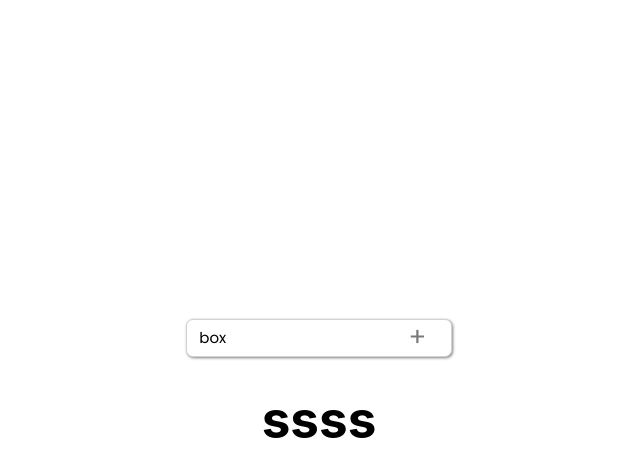
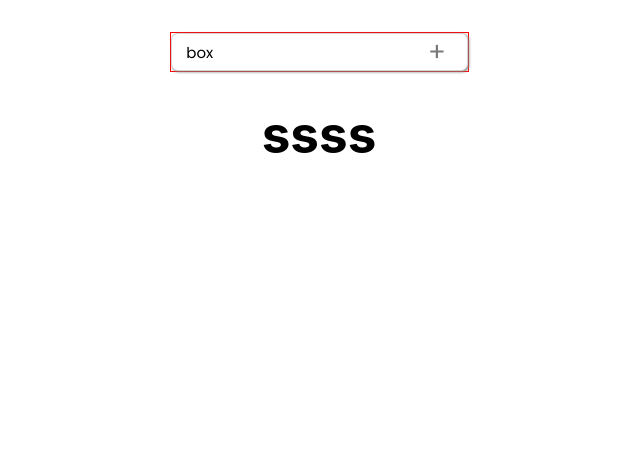
Before and after one commit to Joshuacodeat10/React-Todo-List, a React (Vite) app: page / in a window 1280 px wide. Shown: the top 476 px of the page, without its empty margins (321-961 px from the left). Built offline with nearby package versions, Linux system fonts and the light colour scheme.

Commit message:
Gave buttons some simple styles

```diff
--- a/src/components/TodoInput/TodoInput.jsx
+++ b/src/components/TodoInput/TodoInput.jsx
@@ -1,12 +1,12 @@
 import './todoinput.css'
 export default function TodoInput({value,onChange, ...props }){
     return(
-        <div>
+
             <form {...props}>
                 <input type="text" onChange={onChange} value={value}  placeholder="Please input your task" name="" id="" />
                 <input type="submit" value="+" />
             </form>
-        </div>
+
 
     )
 }
--- a/src/components/TodoInput/todoinput.css
+++ b/src/components/TodoInput/todoinput.css
@@ -3,7 +3,7 @@ input[type=text]{
     border-radius:7px;
     font-family:Poppins;
     padding-left:5%;
-    width:250px;
+    width:100%;
     height:34px;
     font-size:15px;
     border:1px solid rgb(210, 210, 210);
@@ -39,5 +39,7 @@ form{
     display:flex;
     justify-content: center;
     align-items: center;
+    /* width:250px; */
+    border:1px solid red;
     /* background-color: red; */
 }
--- a/src/components/TodoList/TodoList.jsx
+++ b/src/components/TodoList/TodoList.jsx
@@ -1,7 +1,8 @@
-import TodoItem from "../Todoitem/TodoItem"
+import TodoItem from "../Todoitem/TodoItem";
+import './todolist.css'
 export default function TodoList({list, key,itemTitle, itemBody, itemStatus}){
   return(
-    <div list={list} >
+    <div className='todo-list'list={list} >
     {
     list.map((item) =>
     <div key={item.todoId}>
--- a/src/components/Todoitem/TodoItem.jsx
+++ b/src/components/Todoitem/TodoItem.jsx
@@ -1,6 +1,6 @@
 import './todoitem.css'
 import { useState } from 'react'
-export default function TodoItem({itemNumber,itemTitle,  itemStatus, onClick, editValue}){
+export default function TodoItem({itemNumber,itemTitle,  itemStatus, onDelete, editValue}){
     const [isEditing, setIsEditing] = useState(false)
     function onEdit(){
         setIsEditing(!isEditing)
@@ -15,7 +15,7 @@ export default function TodoItem({itemNumber,itemTitle,  itemStatus, onClick, ed
             {!isEditing && <h2>{itemTitle}</h2>}
             {isEditing && <button onClick={onEdit}>cancel</button>}
             {!isEditing && <button onClick={onEdit}>edit</button>}
-            <button onClick={onClick}>delete</button>
+            <button onClick={onDelete}>delete</button>
             {/* <article>{itemBody}</article> */}
         </div>
 
--- a/src/components/Todoitem/todoitem.css
+++ b/src/components/Todoitem/todoitem.css
@@ -8,3 +8,9 @@
     border-radius: 10px;
     box-shadow:1px 1px 2px black;
 }
+.todo-item button{
+    background-color: rgb(133, 15, 15);
+    color:white;
+    padding:5px;
+    border:none;
+}
--- a/src/index.css
+++ b/src/index.css
@@ -6,7 +6,7 @@
   color-scheme: light dark;
   color: rgba(255, 255, 255, 0.87);
   background-color: #242424; */
-
+  width:100vw;
   font-synthesis: none;
   text-rendering: optimizeLegibility;
   -webkit-font-smoothing: antialiased;
@@ -25,8 +25,8 @@ a:hover {
 body {
   margin: 0;
   display: flex;
-  place-items: center;
-  min-width: 320px;
+
+
   min-height: 100vh;
 }
 
```
Also changed, not shown: src/App.jsx (line endings or trailing spaces), src/components/TodoList/todolist.css (added).
